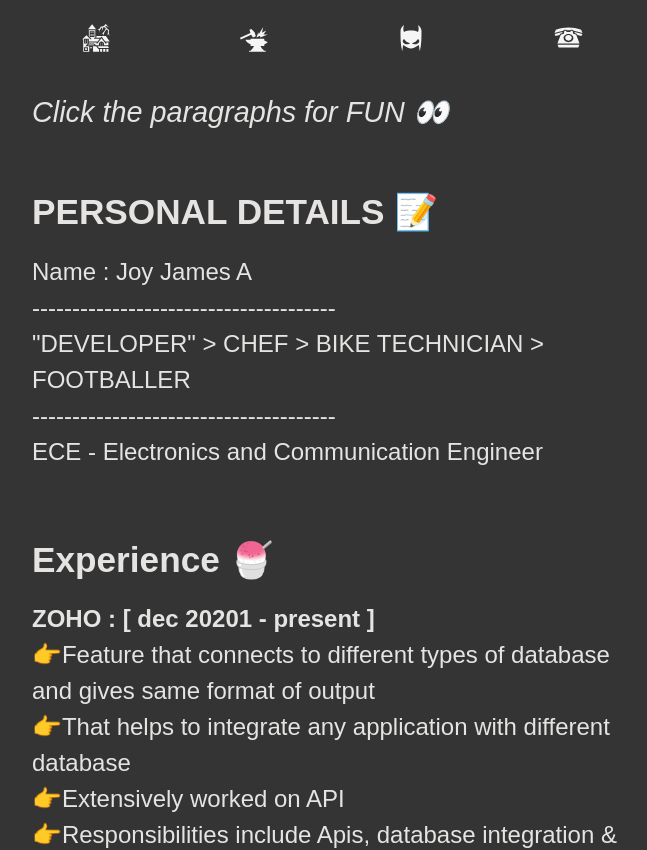
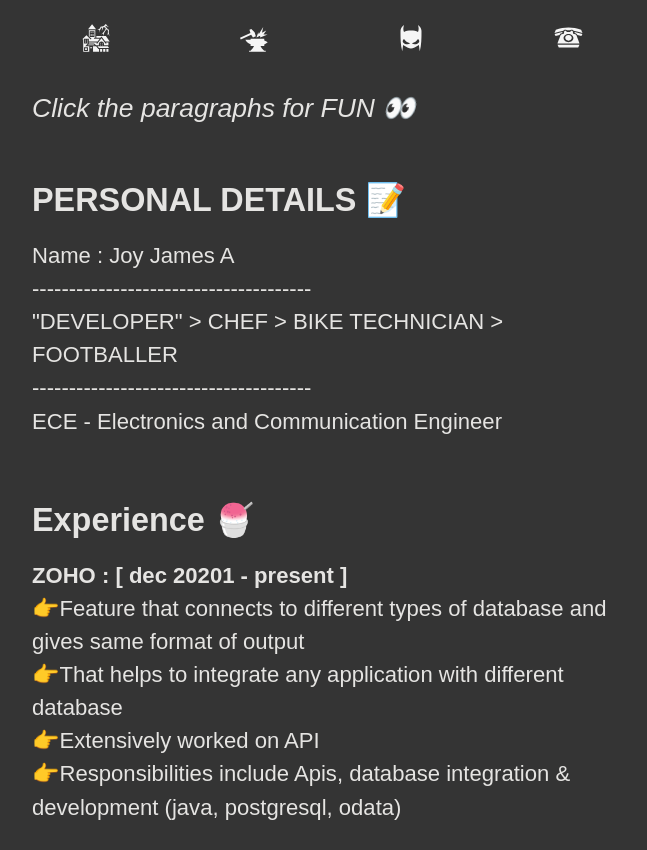
Before and after one commit to joyjames143/portfolio-reactjs, a React (Create React App) app: page /about in a window 1280 px wide. Shown: the top 850 px of the page, without its empty margins (308-955 px from the left). Built offline with nearby package versions, Linux system fonts and the light colour scheme.

Commit message:
fiex text changing issue in about page after visiting conatct page,removed some unwanted npm installs..etc

```diff
--- a/package.json
+++ b/package.json
@@ -10,10 +10,8 @@
     "react": "^18.2.0",
     "react-dom": "^18.2.0",
     "react-icons": "^4.4.0",
-    "react-loading": "^2.0.3",
     "react-router-dom": "^6.4.2",
     "react-scripts": "^2.1.3",
-    "react-toastify": "^9.0.3",
     "web-vitals": "^2.1.4"
   },
   "scripts": {
--- a/src/components/about/About.css
+++ b/src/components/about/About.css
@@ -1,5 +1,8 @@
-
-
+:root {
+  font-family: 'Inter', sans-serif;
+  font-size: calc(.6rem + .4vw);
+  font-weight: 300;
+}
 .main-about-div{
     background: #343434 ;
 }
--- a/src/components/project/Project.jsx
+++ b/src/components/project/Project.jsx
@@ -2,9 +2,6 @@ import React,{useState} from 'react'
 import './Project.css';
 import {Link} from "react-router-dom"
 import Navbar from '../navbar/Navbar';
-
-import { ToastContainer, toast } from 'react-toastify';
-
 
 import { RiHome2Fill } from "react-icons/ri";
 import { ImProfile } from "react-icons/im";
@@ -51,20 +48,6 @@ function CardsHolder({title,image,githubLink,liveLink, githubColor, hostcolor})
 
 
 export default function Project() {
-
-  const notify = () => {
-    toast('🦄 Wow so easy!', {
-      position: "top-center",
-      autoClose: 10000000,
-      hideProgressBar: false,
-      closeOnClick: true,
-      pauseOnHover: true,
-      draggable: true,
-      progress: undefined,
-      theme: "light",
-      });
-    console.log("tostigyed")
-  }
   return (
     <div className='project-main'>
 <Navbar/>
```
Also changed, not shown: 1 other file (tests, documents, lock files or other folders).
